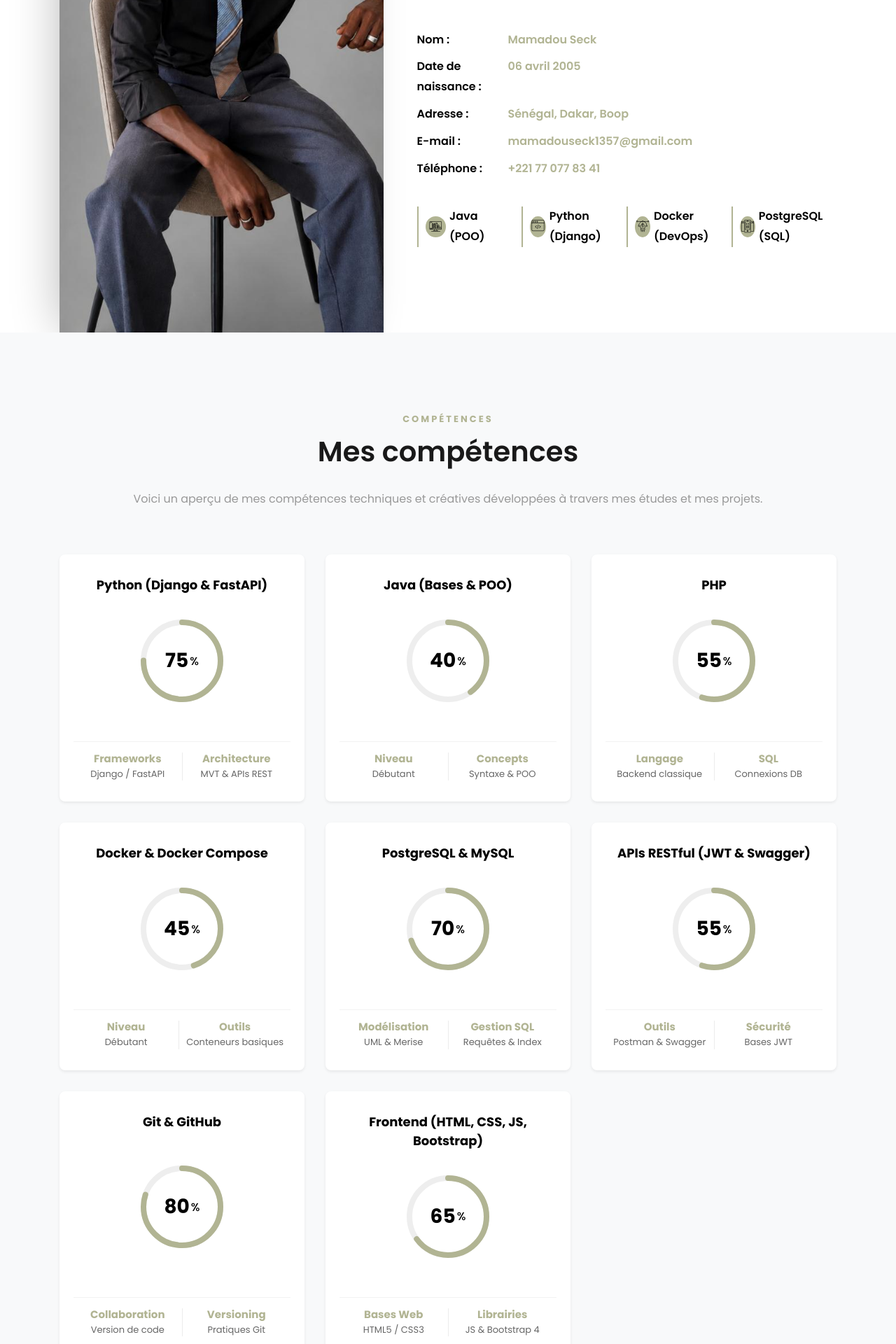
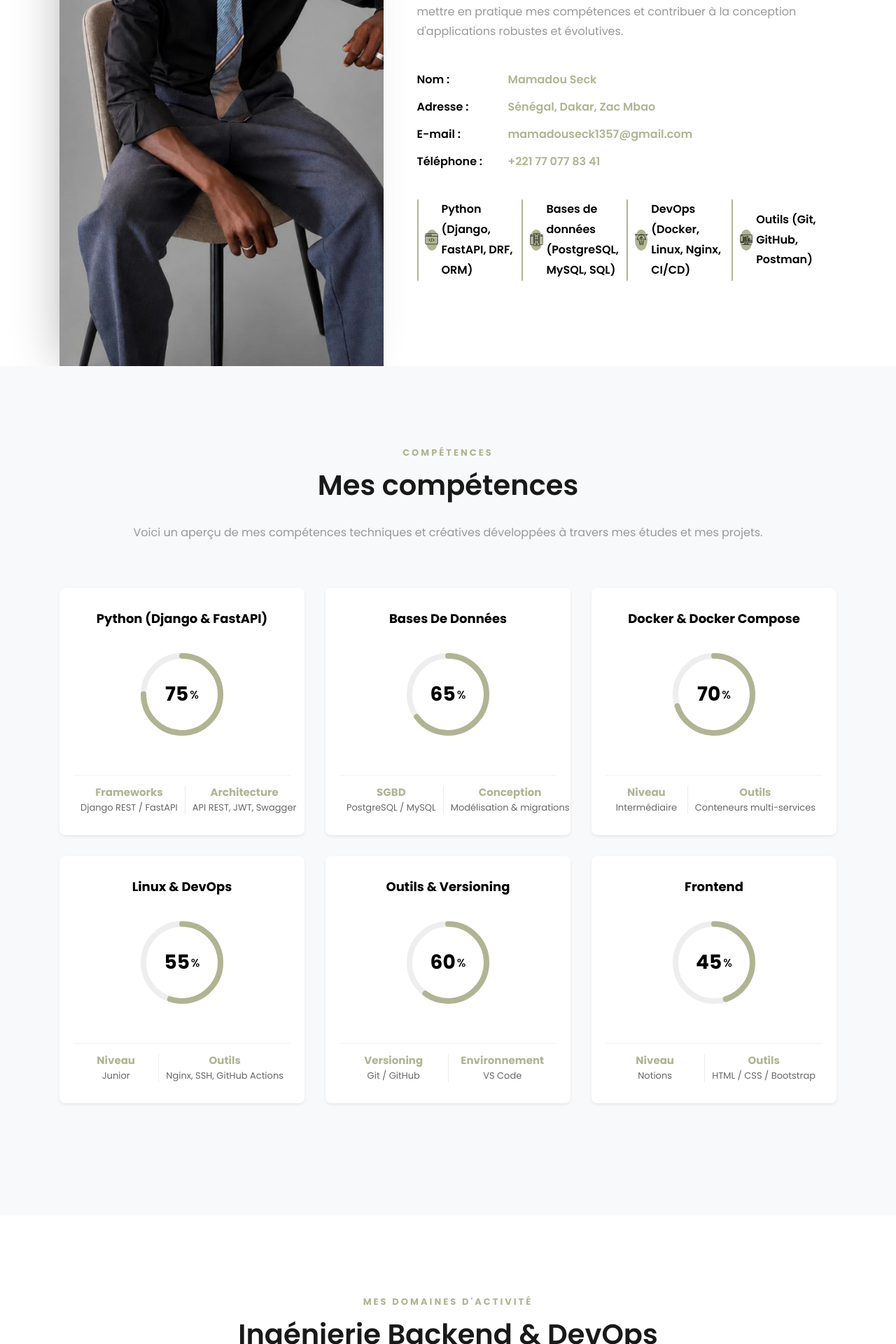
Before and after one commit to Webbymamadou/mon_portofolio, a React (Vite) app: page / in a window 1280 px wide. Shown: the part 1400-3320 px from the top of the page at 70% size. Built offline with nearby package versions, Linux system fonts and the light colour scheme.

Commit message:
mise a jour

```diff
--- a/src/components/About.jsx
+++ b/src/components/About.jsx
@@ -46,12 +46,10 @@ export default function About() {
                 <div className="col-md-12 heading-section">
                   <span className="subheading">Mon introduction</span>
                   <h2 className="mb-4" style={{ fontSize: '34px', textTransform: 'capitalize' }}>À propos de moi</h2>
-                  <p>Je suis Mamadou Seck, étudiant en Licence 2 Informatique Appliquée à la Gestion des Entreprises (IAGE) à l’Institut Supérieur d’Informatique (ISI) après avoir validé ma Licence 1 en Génie Logiciel à l’Institut Polytechnique de Dakar (IPD). Je me spécialise dans le développement backend (Python Django/FastAPI, PHP, et bases de Java/POO) et m'intéresse de près aux pratiques DevOps (Docker, Linux) et à la conception de bases de données relationnelles (PostgreSQL, MySQL).</p>
-
+                   <p>Étudiant en Licence 2 Informatique Appliquée à la Gestion (ISI Dakar), après une première année en Génie Logiciel (IPD), je spécialise mon profil dans le développement Backend Python et les pratiques DevOps.Spécialisé dans l'écosystème Python (Django, FastAPI, DRF), je maîtrise la conception de bases de données relationnelles (PostgreSQL, MySQL) ainsi que la conteneurisation et le déploiement (Docker, Linux, Nginx).Je recherche actuellement une opportunité (stage / projet) pour mettre en pratique mes compétences et contribuer à la conception d'applications robustes et évolutives.</p>
                   <ul className="about-info mt-4 px-md-0 px-2">
                     <li className="d-flex"><span>Nom :</span> <span>Mamadou Seck</span></li>
-                    <li className="d-flex"><span>Date de naissance :</span> <span>06 avril 2005</span></li>
-                    <li className="d-flex"><span>Adresse :</span> <span>Sénégal, Dakar, Boop</span></li>
+                    <li className="d-flex"><span>Adresse :</span> <span>Sénégal, Dakar, Zac Mbao</span></li>
                     <li className="d-flex"><span>E-mail :</span> <span>mamadouseck1357@gmail.com</span></li>
                     <li className="d-flex"><span>Téléphone :</span> <span>+221 77 077 83 41</span></li>
                   </ul>
@@ -62,31 +60,30 @@ export default function About() {
                   <div className="my-interest d-lg-flex w-100">
                     <div className="interest-wrap d-flex align-items-center">
                       <div className="icon d-flex align-items-center justify-content-center">
-                        <span className="flaticon-computer"></span>
+                        <span className="flaticon-web-programming"></span>
                       </div>
-                      <div className="text">Java (POO)</div>
+                      <div className="text">Python (Django, FastAPI, DRF, ORM)</div>
                     </div>
                     <div className="interest-wrap d-flex align-items-center">
                       <div className="icon d-flex align-items-center justify-content-center">
-                        <span className="flaticon-web-programming"></span>
+                        <span className="flaticon-app-development"></span>
                       </div>
-                      <div className="text">Python (Django)</div>
+                      <div className="text">Bases de données (PostgreSQL, MySQL, SQL)</div>
                     </div>
                     <div className="interest-wrap d-flex align-items-center">
                       <div className="icon d-flex align-items-center justify-content-center">
                         <span className="flaticon-vector"></span>
                       </div>
-                      <div className="text">Docker (DevOps)</div>
+                      <div className="text">DevOps (Docker, Linux, Nginx, CI/CD)</div>
                     </div>
                     <div className="interest-wrap d-flex align-items-center">
                       <div className="icon d-flex align-items-center justify-content-center">
-                        <span className="flaticon-app-development"></span>
+                        <span className="flaticon-computer"></span>
                       </div>
-                      <div className="text">PostgreSQL (SQL)</div>
+                      <div className="text">Outils (Git, GitHub, Postman)</div>
                     </div>
                   </div>
                 </div>
-
               </div>
             </div>
           </motion.div>
--- a/src/components/Contact.jsx
+++ b/src/components/Contact.jsx
@@ -6,7 +6,7 @@ export default function Contact() {
   const [ref, isVisible] = useIntersection({ threshold: 0.1, triggerOnce: true });
 
   const [formData, setFormData] = useState({
-    access_key: 'VOTRE_CLE_ACCESS_KEY_ICI',
+    access_key: '46d90558-6651-4d22-a373-40e41fde4b64',
     name: '',
     email: '',
     subject: '',
@@ -27,19 +27,19 @@ export default function Contact() {
   const handleFormSubmit = async (e) => {
     e.preventDefault();
 
-    if (formData.access_key === 'VOTRE_CLE_ACCESS_KEY_ICI' || formData.access_key.trim() === '') {
+    if (formData.access_key === '46d90558-6651-4d22-a373-40e41fde4b64' || formData.access_key.trim() === '') {
       setStatus({
         submitted: false,
         submitting: false,
         info: {
           error: true,
           type: 'warning',
-          msg: (
-            <>
-              <span className="fa fa-warning mr-2"></span>
-              <strong>Attention :</strong> Veuillez générer votre clé d'accès gratuite sur <a href="https://web3forms.com/" target="_blank" rel="noopener noreferrer" style={{ color: '#3e64ff', textDecoration: 'underline', fontWeight: 600 }}>web3forms.com</a> et la coller dans votre composant Contact.
-            </>
-          )
+          //msg: (
+           // <>
+             // <span className="fa fa-warning mr-2"></span>
+             // <strong>Attention :</strong> Veuillez générer votre clé d'accès gratuite sur <a href="https://web3forms.com/" target="_blank" rel="noopener noreferrer" style={{ color: '#3e64ff', textDecoration: 'underline', fontWeight: 600 }}>web3forms.com</a> et la coller dans votre composant Contact.
+            //</>
+          //)
         }
       });
       return;
@@ -243,7 +243,7 @@ export default function Contact() {
                   <span className="fa fa-map-marker"></span>
                 </div>
                 <div className="text pl-3">
-                  <p className="mb-0"><span>Adresse :</span> Boop, Dakar, Sénégal</p>
+                  <p className="mb-0"><span>Adresse :</span> Zak Mbao, Dakar, Sénégal</p>
                 </div>
               </div>
               <div className="dbox w-100 d-flex mb-3">
--- a/src/components/Footer.jsx
+++ b/src/components/Footer.jsx
@@ -107,7 +107,7 @@ export default function Footer() {
         <div className="row">
           <div className="col-md-12 text-center">
             <p>
-              Copyright &copy; {currentYear} Tous droits réservés | Mon Portfolio - Votre partenaire <i className="fa fa-heart" aria-hidden="true" style={{ color: '#3e64ff' }}></i>
+              Copyright &copy; {currentYear} Tous droits réservés | Mon Portfolio - Votre partenaire !!
             </p>
           </div>
         </div>
--- a/src/components/Hero.jsx
+++ b/src/components/Hero.jsx
@@ -86,10 +86,10 @@ export default function Hero() {
                 >
                   <span className="subheading">Bonjour, je suis Mamadou Seck</span>
                   <h1 className="mb-4 mt-3" style={{ fontSize: '40px', lineHeight: '1.2' }}>
-                    Futur Backend Developer &amp; DevOps | <span>Python, Docker, Linux</span>
+                    Backend Developer &amp; DevOps | <span>Python, Docker, Linux</span>
                   </h1>
                   <p className="mb-4">
-                    Étudiant en Licence 2 Informatique Appliquée à la Gestion des Entreprises (IAGE) à l'Institut Supérieur d'Informatique (ISI). Passionné par le développement backend (Python, Java, PHP) et l'initiation aux pratiques DevOps (Docker, Git, serveurs Linux). Je recherche une alternance ou un stage pour consolider mes compétences et contribuer à des projets concrets.
+                    Étudiant en Licence 3 Informatique Appliquée à la Gestion des Entreprises (IAGE) à l'Institut Supérieur d'Informatique (ISI). Passionné par le développement backend (Python, Java, PHP) et l'initiation aux pratiques DevOps (Docker, Git, serveurs Linux, CI/CD). Je recherche une alternance ou un stage pour consolider mes compétences et contribuer à des projets concrets.
                   </p>
                   <p>
                     <a href="#projects-section" onClick={(e) => handleScrollTo(e, 'projects-section')} className="btn btn-primary mr-2">
--- a/src/components/HireMe.jsx
+++ b/src/components/HireMe.jsx
@@ -19,7 +19,7 @@ export default function HireMe() {
           >
             <div className="w-100 py-4">
               <h2>Recherche d'alternance ou de stage</h2>
-              <p>Je suis actuellement à la recherche d'une opportunité d'alternance ou de stage en tant que développeur backend (Java/Python) ou DevOps junior pour contribuer à vos projets d'ingénierie logicielle et d'infrastructure.</p>
+              <p>Je suis actuellement à la recherche d'une opportunité d'alternance ou de stage en tant que développeur backend (Python, Django, FastApi, Docker) ou DevOps junior pour contribuer à vos projets d'ingénierie logicielle et d'infrastructure.</p>
               <p className="mb-0">
                 <a
                   href="mailto:mamadouseck1357@gmail.com?subject=Proposition d'alternance / stage"
--- a/src/components/Projects.jsx
+++ b/src/components/Projects.jsx
@@ -32,7 +32,27 @@ const PROJECTS = [
     link: 'https://github.com/Webbymamadou/mon_portofolio',
     linkType: 'github',
     linkText: 'Code Source sur GitHub',
-  }
+  },
+  {
+    title: 'DistriManager',
+    subtitle: 'Application de gestion intégrée pour entreprise de distribution',
+    bg: '/images/work-2.jpg',
+    tech: 'Django REST Framework, HTML5/CSS3 (Tailwind), JavaScript, PostgreSQL',
+    features: 'Gestion clients & stocks multi-entrepôts, prise de commande bureau + terrain, tableau de bord, gestion des rôles (RBAC)',
+    link: null,
+    linkType: 'private',
+    linkText: 'Projet client — dépôt privé',
+  },
+  {
+    title: 'KP — Librairie Papeterie',
+    subtitle: 'Site vitrine multi-boutiques avec espace de gestion',
+    bg: '/images/work-4.jpg',
+    tech: 'Django REST Framework, PostgreSQL, React (Vite), JWT',
+    features: 'Catalogue par boutique avec recherche/filtres, commande directe via WhatsApp, espace de gestion sécurisé par boutique',
+    link: null,
+    linkType: 'private',
+    linkText: 'Projet client — dépôt privé',
+  },
 ];
 
 export default function Projects() {
@@ -58,7 +78,10 @@ export default function Projects() {
 
         {/* Grille de projets */}
         <div className="row">
-          {PROJECTS.map((project, index) => (
+          {PROJECTS.map((project, index) => {
+            const isPrivate = project.linkType === 'private' || !project.link;
+
+            return (
               <motion.div
                 key={index}
                 variants={cardVariants}
@@ -97,12 +120,40 @@ export default function Projects() {
                       En cours
                     </span>
                   )}
+
+                  {isPrivate && (
+                    <span
+                      style={{
+                        position: 'absolute',
+                        top: '15px',
+                        left: '15px',
+                        background: 'rgba(255,255,255,0.15)',
+                        border: '1px solid rgba(255,255,255,0.4)',
+                        color: '#fff',
+                        padding: '4px 10px',
+                        borderRadius: '4px',
+                        fontSize: '11px',
+                        fontWeight: '700',
+                        textTransform: 'uppercase',
+                        letterSpacing: '1px',
+                        zIndex: 2,
+                        backdropFilter: 'blur(2px)'
+                      }}
+                    >
+                      Client — Prod
+                    </span>
+                  )}
+
                   <div className="overlay"></div>
                   <div className="text text-center p-4">
                     <h3>
+                      {isPrivate ? (
+                        project.title
+                      ) : (
                         <a href={project.link} target="_blank" rel="noopener noreferrer">
                           {project.title}
                         </a>
+                      )}
                     </h3>
                     <span className="text-white opacity-80" style={{ display: 'block', marginBottom: '10px' }}>
                       {project.subtitle}
@@ -116,6 +167,20 @@ export default function Projects() {
                         </>
                       )}
 
+                      {isPrivate ? (
+                        <span
+                          style={{
+                            color: '#cbd5e1',
+                            fontWeight: '600',
+                            fontSize: '13px',
+                            display: 'inline-block',
+                            marginTop: '8px',
+                            fontStyle: 'italic'
+                          }}
+                        >
+                          <span className="fa fa-lock mr-1"></span> {project.linkText}
+                        </span>
+                      ) : (
                         <a
                           href={project.link}
                           target="_blank"
@@ -131,11 +196,13 @@ export default function Projects() {
                         >
                           <span className="fa fa-github mr-1"></span> {project.linkText}
                         </a>
+                      )}
                     </div>
                   </div>
                 </div>
               </motion.div>
-          ))}
+            );
+          })}
         </div>
 
       </div>
--- a/src/components/Services.jsx
+++ b/src/components/Services.jsx
@@ -5,23 +5,23 @@ import useIntersection from '../hooks/useIntersection';
 const SERVICES = [
   {
     icon: 'flaticon-web-programming',
-    title: 'Développement Backend & API',
-    desc: "Développement de modules backend avec Django, FastAPI et PHP, et conception d'applications en Java (bases & POO)."
-  },
-  {
-    icon: 'flaticon-vector',
-    title: 'Initiation DevOps',
-    desc: 'Mise en place de conteneurs pour les environnements locaux avec Docker / Docker Compose et initiation aux serveurs Linux.'
+    title: 'Développement Backend Python',
+    desc: "Développement d'API REST avec Django, Django REST Framework et FastAPI : modélisation ORM, authentification JWT, documentation Swagger / OpenAPI."
   },
   {
     icon: 'flaticon-computer',
     title: 'Conception & Gestion de BD',
-    desc: 'Modélisation de bases de données relationnelles avec les méthodes UML et Merise, et écriture de requêtes SQL (PostgreSQL, MySQL).'
+    desc: 'Modélisation de bases de données relationnelles avec UML et Merise, écriture de requêtes SQL sur PostgreSQL et MySQL.'
+  },
+  {
+    icon: 'flaticon-vector',
+    title: 'DevOps & Conteneurisation',
+    desc: 'Conteneurisation avec Docker / Docker Compose, déploiement sur serveurs Linux, reverse proxy Nginx et notions de CI/CD avec GitHub Actions.'
   },
   {
     icon: 'flaticon-app-development',
-    title: "Tests & Documentation d'APIs",
-    desc: 'Validation des fonctionnalités des APIs avec Postman et rédaction de documentations claires avec Swagger / OpenAPI.'
+    title: 'Intégration & Outils',
+    desc: "Intégration frontend avec HTML, CSS et Bootstrap, gestion de versions avec Git/GitHub, tests d'APIs avec Postman."
   }
 ];
 
--- a/src/components/Skills.jsx
+++ b/src/components/Skills.jsx
@@ -8,67 +8,52 @@ const SKILLS = [
     name: 'Python (Django & FastAPI)',
     value: 75,
     subtitle1: 'Frameworks',
-    desc1: 'Django / FastAPI',
+    desc1: 'Django REST / FastAPI',
     subtitle2: 'Architecture',
-    desc2: 'MVT & APIs REST',
+    desc2: 'API REST, JWT, Swagger',
   },
   {
-    name: 'Java (Bases & POO)',
-    value: 40,
-    subtitle1: 'Niveau',
-    desc1: 'Débutant',
-    subtitle2: 'Concepts',
-    desc2: 'Syntaxe & POO',
-  },
-  {
-    name: 'PHP',
-    value: 55,
-    subtitle1: 'Langage',
-    desc1: 'Backend classique',
-    subtitle2: 'SQL',
-    desc2: 'Connexions DB',
+    name: 'Bases de données',
+    value: 65,
+    subtitle1: 'SGBD',
+    desc1: 'PostgreSQL / MySQL',
+    subtitle2: 'Conception',
+    desc2: 'Modélisation & migrations',
   },
   {
     name: 'Docker & Docker Compose',
+    value: 70,
+    subtitle1: 'Niveau',
+    desc1: 'Intermédiaire',
+    subtitle2: 'Outils',
+    desc2: 'Conteneurs multi-services',
+  },
+  {
+    name: 'Linux & DevOps',
+    value: 55,
+    subtitle1: 'Niveau',
+    desc1: 'Junior',
+    subtitle2: 'Outils',
+    desc2: 'Nginx, SSH, GitHub Actions',
+  },
+  {
+    name: 'Outils & Versioning',
+    value: 60,
+    subtitle1: 'Versioning',
+    desc1: 'Git / GitHub',
+    subtitle2: 'Environnement',
+    desc2: 'VS Code',
+  },
+  {
+    name: 'Frontend',
     value: 45,
     subtitle1: 'Niveau',
-    desc1: 'Débutant',
+    desc1: 'Notions',
     subtitle2: 'Outils',
-    desc2: 'Conteneurs basiques',
+    desc2: 'HTML / CSS / Bootstrap',
   },
-  {
-    name: 'PostgreSQL & MySQL',
-    value: 70,
-    subtitle1: 'Modélisation',
-    desc1: 'UML & Merise',
-    subtitle2: 'Gestion SQL',
-    desc2: 'Requêtes & Index',
-  },
-  {
-    name: 'APIs RESTful (JWT & Swagger)',
-    value: 55,
-    subtitle1: 'Outils',
-    desc1: 'Postman & Swagger',
-    subtitle2: 'Sécurité',
-    desc2: 'Bases JWT',
-  },
-  {
-    name: 'Git & GitHub',
-    value: 80,
-    subtitle1: 'Collaboration',
-    desc1: 'Version de code',
-    subtitle2: 'Versioning',
-    desc2: 'Pratiques Git',
-  },
-  {
-    name: 'Frontend (HTML, CSS, JS, Bootstrap)',
-    value: 65,
-    subtitle1: 'Bases Web',
-    desc1: 'HTML5 / CSS3',
-    subtitle2: 'Librairies',
-    desc2: 'JS & Bootstrap 4',
-  }
 ];
+
 
 function SkillCard({ skill }) {
   const [hasEntered, setHasEntered] = React.useState(false);
```
Lines whose indentation alone changed are shown as unchanged.
